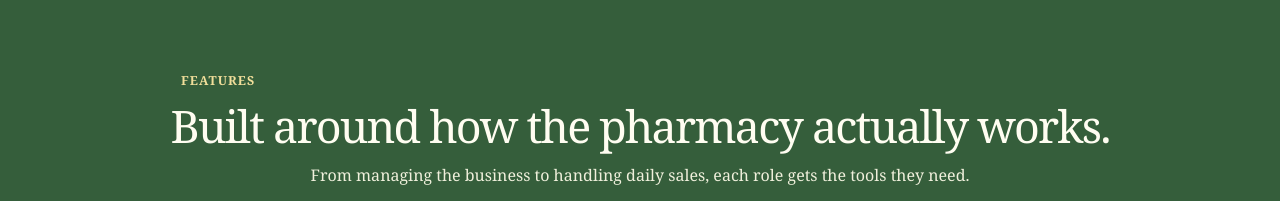
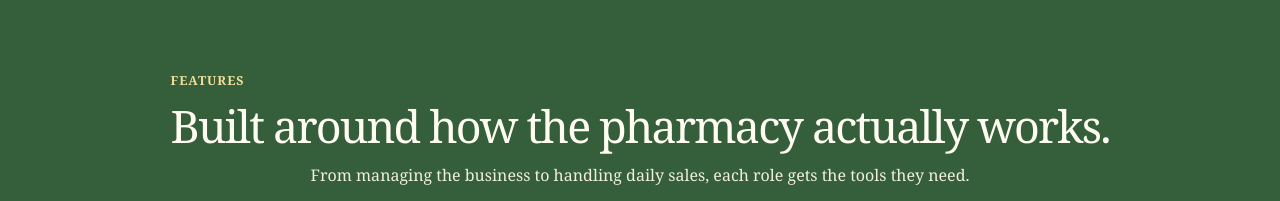
Before and after one commit to adrianniel/Dagohoy-Pharmacy-Web, a React (Vite) app: page / in a window 1280 px wide. Shown: the part 751-952 px from the top of the page. Built offline with nearby package versions, Linux system fonts and the light colour scheme; no server answers.

Commit message:
style: align Features label with heading start

```diff
--- a/src/landing-modern.css
+++ b/src/landing-modern.css
@@ -1889,6 +1889,12 @@
   color: #fffdf1;
 }
 
+.landing-page .features-section .section-heading {
+  width: fit-content;
+  max-width: 100%;
+  margin-inline: auto;
+}
+
 .landing-page .features-section .section-heading .eyebrow,
 .landing-page .features-section .section-heading h2,
 .landing-page .features-section .section-heading > p:not(.eyebrow) {
@@ -1898,6 +1904,7 @@
 .landing-page .features-section .section-heading .eyebrow {
   font-size: 0.78rem;
   letter-spacing: 0.08em;
+  text-align: start;
 }
 
 .landing-page .features-section .section-heading > p:not(.eyebrow) {
```
